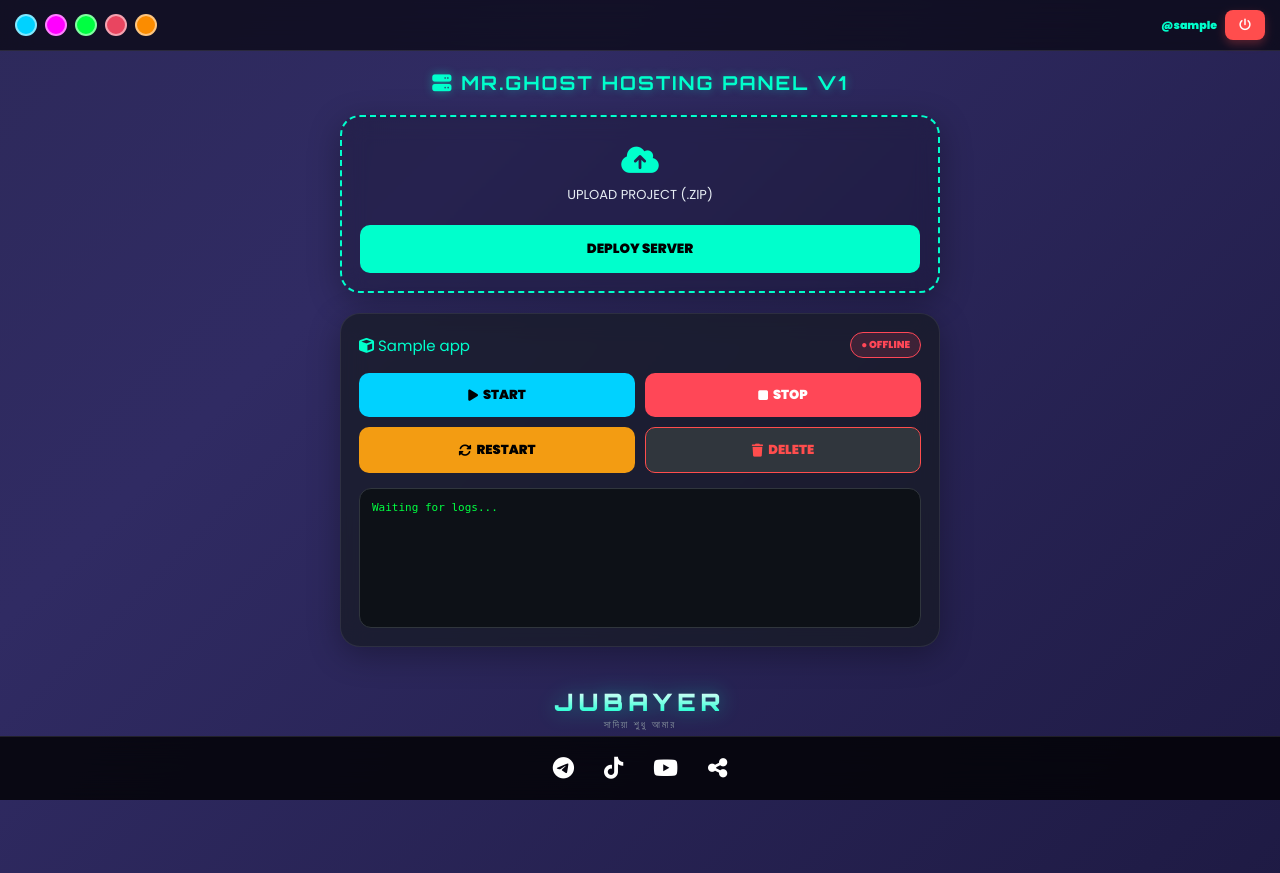
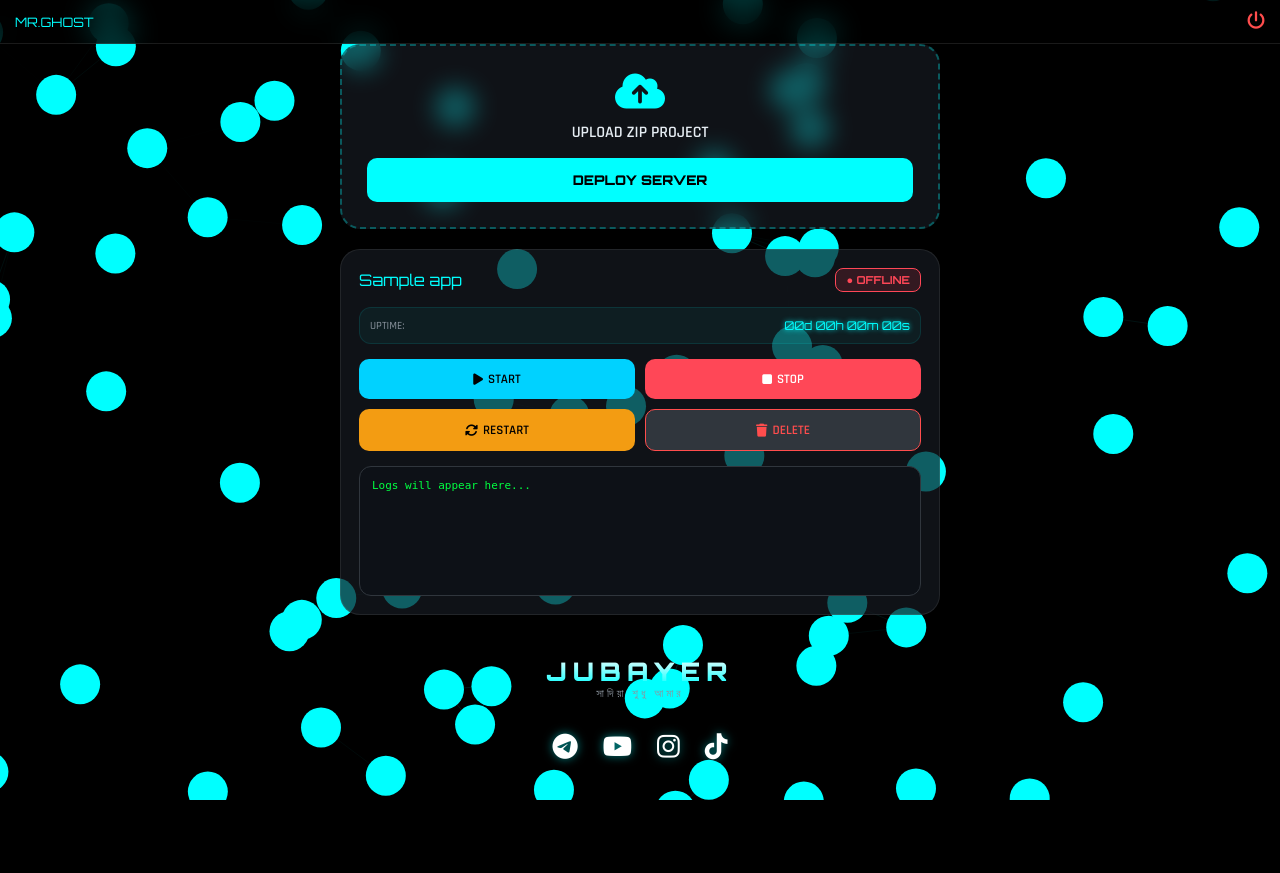
Before and after one commit to 9xjubayer/Mr.Ghost-Hosting-Pan, a Flask app: template templates/index.html in a window 1280 px wide. After the commit the page ends 800 px from the top, so only its background shows below. Run offline with Flask 3, Linux system fonts and the light colour scheme; the visitor is signed in with stand-in values (Sample User, id 1); the template is opened without the code that fills it: most values are stand-ins (such as "Sample title", 1, 10 or a date in 2020); some libraries are stand-ins or nearby versions.

Commit message:
Add files via upload

```diff
--- a/templates/index.html
+++ b/templates/index.html
@@ -4,218 +4,101 @@
     <title>JUBAYER - Ultra Hosting Panel</title>
     <meta charset="utf-8">
     <meta name="viewport" content="width=device-width, initial-scale=1.0, maximum-scale=1.0, user-scalable=no">
+    <link href="https://fonts.googleapis.com/css2?family=Orbitron:wght@400;700;900&family=Rajdhani:wght@300;500;600;700&display=swap" rel="stylesheet">
     <link rel="stylesheet" href="https://cdnjs.cloudflare.com/ajax/libs/font-awesome/6.4.0/css/all.min.css">
     <script src="https://cdn.jsdelivr.net/npm/sweetalert2@11"></script>
     <style>
-        @import url('https://fonts.googleapis.com/css2?family=Poppins:wght@300;400;600;900&family=Orbitron:wght@400;700;900&display=swap');
-
         :root {
-            --bg-gradient: linear-gradient(-45deg, #0f0c29, #302b63, #24243e, #00d2ff);
-            --accent: #00ffcc;
+            --bg-color: #000000;
+            --primary: #00ffff;
+            --accent: #00ffff;
             --box-bg: rgba(22, 27, 34, 0.7);
             --text-glow: rgba(0, 255, 204, 0.4);
+            --font-head: 'Orbitron', sans-serif;
+            --font-body: 'Rajdhani', sans-serif;
         }
 
-        /* Themes */
-        [data-theme="cyber"] { --bg-gradient: linear-gradient(-45deg, #000, #1a0033, #000, #ff00ff); --accent: #ff00ff; --text-glow: rgba(255, 0, 255, 0.5); }
-        [data-theme="purple"] { --bg-gradient: linear-gradient(-45deg, #2d004d, #1a0033, #6a0572, #a4508b); --accent: #e0aaff; --text-glow: rgba(224, 170, 255, 0.5); }
-        [data-theme="sunset"] { --bg-gradient: linear-gradient(-45deg, #ff512f, #dd2476, #fb8c00, #ff512f); --accent: #ffd700; --text-glow: rgba(255, 215, 0, 0.5); }
-        [data-theme="matrix"] { --bg-gradient: linear-gradient(to bottom, #000, #050505); --accent: #00ff41; --text-glow: rgba(0, 255, 65, 0.5); }
-        [data-theme="3dcar"] { --bg-gradient: linear-gradient(-45deg, #1a1a2e, #16213e, #0f3460); --accent: #e94560; --text-glow: rgba(233, 69, 96, 0.5); }
-
-        * { margin: 0; padding: 0; box-sizing: border-box; font-family: 'Poppins', sans-serif; -webkit-tap-highlight-color: transparent; }
+        * { margin: 0; padding: 0; box-sizing: border-box; -webkit-tap-highlight-color: transparent; }
 
         body {
-            background: var(--bg-gradient);
-            background-size: 400% 400%;
-            animation: gradientBG 15s ease infinite;
+            background-color: var(--bg-color);
             color: #e6edf3;
+            font-family: var(--font-body);
             min-height: 100vh;
             padding-bottom: 120px;
             overflow-x: hidden;
-            transition: 0.5s ease;
         }
 
-        @keyframes gradientBG {
-            0% { background-position: 0% 50%; }
-            50% { background-position: 100% 50%; }
-            100% { background-position: 0% 50%; }
+        #particles-js { position: fixed; top: 0; left: 0; width: 100%; height: 100%; z-index: -1; }
+
+        .user-bar {
+            background: rgba(0, 0, 0, 0.8); padding: 10px 15px; display: flex;
+            justify-content: space-between; align-items: center; backdrop-filter: blur(15px);
+            position: sticky; top: 0; z-index: 1000; border-bottom: 1px solid rgba(255,255,255,0.1);
         }
 
-        /* SweetAlert Custom Styling */
-        .swal2-popup {
-            background: rgba(15, 20, 30, 0.95) !important;
-            backdrop-filter: blur(20px) !important;
-            border: 1px solid var(--accent) !important;
-            border-radius: 25px !important;
-            color: #fff !important;
+        .container { width: 94%; max-width: 600px; margin: 0 auto; position: relative; z-index: 1; }
+
+        .upload-card {
+            background: var(--box-bg); padding: 25px; border-radius: 20px;
+            border: 2px dashed rgba(0, 255, 255, 0.3); backdrop-filter: blur(12px);
+            margin-bottom: 20px; transition: 0.3s;
         }
-        .swal2-title { color: var(--accent) !important; font-family: 'Orbitron', sans-serif !important; }
-        .swal2-confirm { background: #ff4d4d !important; color: #fff !important; font-weight: bold !important; border-radius: 10px !important; }
-        .swal2-cancel { background: #30363d !important; color: #fff !important; border-radius: 10px !important; }
+        .upload-btn { background: var(--accent); color: #000; font-weight: 800; font-family: var(--font-head); border:none; border-radius:10px; padding: 14px; width: 100%; margin-top: 15px; cursor: pointer; text-transform: uppercase; }
 
-        /* Header & Navigation */
-        .user-bar {
-            background: rgba(0, 0, 0, 0.6);
-            padding: 10px 15px;
-            display: flex;
-            justify-content: space-between;
-            align-items: center;
-            backdrop-filter: blur(15px);
-            position: sticky;
-            top: 0;
-            z-index: 1000;
-            border-bottom: 1px solid rgba(255,255,255,0.1);
-        }
+        .box { background: var(--box-bg); padding: 18px; border-radius: 20px; border: 1px solid rgba(255, 255, 255, 0.08); margin-bottom: 20px; }
 
-        .theme-panel { display: flex; gap: 8px; }
-        .theme-dot { width: 22px; height: 22px; border-radius: 50%; cursor: pointer; border: 2px solid rgba(255,255,255,0.5); transition: 0.3s; }
-        .theme-dot:hover { transform: scale(1.2); border-color: #fff; }
-
-        .logout-btn { background: #ff4d4d; color: white; text-decoration: none; padding: 6px 14px; border-radius: 8px; font-size: 12px; font-weight: bold; box-shadow: 0 4px 10px rgba(255,77,77,0.3); }
-
-        h1.main-head {
-            text-align: center;
-            color: var(--accent);
-            margin: 20px 0;
-            font-family: 'Orbitron', sans-serif;
-            font-size: 1.2rem;
-            letter-spacing: 2px;
-            text-shadow: 0 0 10px var(--text-glow);
-        }
-
-        .container { width: 94%; max-width: 600px; margin: 0 auto; }
-
-        .box {
-            background: var(--box-bg);
-            padding: 18px;
-            border-radius: 20px;
-            border: 1px solid rgba(255, 255, 255, 0.08);
-            backdrop-filter: blur(12px);
-            margin-bottom: 20px;
-            box-shadow: 0 8px 32px rgba(0,0,0,0.3);
-        }
-
-        .upload-card { border: 2px dashed var(--accent); text-align: center; background: rgba(0,0,0,0.2); }
-
-        .upload-btn {
-            background: var(--accent);
-            color: #000;
-            font-weight: 900;
-            border:none;
-            border-radius:10px;
-            padding: 14px;
-            width: 100%;
-            margin-top: 10px;
-            cursor: pointer;
+        /* স্ট্যাটাস বক্স স্টাইল */
+        .status-badge {
+            padding: 4px 10px;
+            border-radius: 8px;
+            font-size: 11px;
+            font-weight: bold;
+            font-family: var(--font-head);
+            display: inline-block;
             text-transform: uppercase;
         }
-
-        .app-title {
-            color: var(--accent);
-            font-family:'Orbitron';
-            font-size: 15px;
-            display: flex;
-            justify-content: space-between;
-            align-items: center;
-            margin-bottom: 15px;
-        }
-
-        .status-badge {
-            font-size: 10px;
-            padding: 4px 10px;
-            border-radius: 20px;
-            font-weight: 800;
-        }
-        .status-running { background: rgba(0, 255, 65, 0.15); color: #00ff41; border: 1px solid #00ff41; box-shadow: 0 0 8px rgba(0, 255, 65, 0.3); }
+        .status-running { background: rgba(0, 255, 65, 0.15); color: #00ff41; border: 1px solid #00ff41; }
         .status-offline { background: rgba(255, 71, 87, 0.15); color: #ff4757; border: 1px solid #ff4757; }
 
+        .runtime-container { margin: 10px 0 15px 0; padding: 10px; background: rgba(0, 255, 255, 0.05); border-radius: 12px; border: 1px solid rgba(0, 255, 255, 0.1); display: flex; align-items: center; justify-content: space-between; }
+        .runtime-clock { font-family: var(--font-head); font-size: 12px; color: var(--accent); text-shadow: 0 0 5px var(--accent); }
+
         .button-grid { display: grid; grid-template-columns: repeat(2, 1fr); gap: 10px; }
-        .btn-m {
-            padding: 12px;
-            border-radius: 10px;
-            text-decoration: none;
-            text-align: center;
-            font-size: 13px;
-            font-weight: bold;
-            display: flex;
-            align-items: center;
-            justify-content: center;
-            gap: 5px;
-            cursor: pointer;
-            border: none;
-        }
+        .btn-m { padding: 12px; border-radius: 10px; text-decoration: none; text-align: center; font-size: 13px; font-weight: 600; display: flex; align-items: center; justify-content: center; gap: 5px; border: none; font-family: var(--font-body); }
         .run { background: #00d2ff; color: #000; }
         .stop { background: #ff4757; color: #fff; }
         .restart { background: #f39c12; color: #000; }
         .delete { background: #30363d; color: #ff4d4d; border: 1px solid #ff4d4d; }
 
-        pre {
-            background: #0d1117;
-            color: #00ff41;
-            padding: 12px;
-            height: 140px;
-            overflow-y: auto;
-            border-radius: 12px;
-            border: 1px solid #30363d;
-            font-size: 11px;
-            margin-top: 15px;
-            white-space: pre-wrap;
-            font-family: monospace;
-        }
+        pre { background: #0d1117; color: #00ff41; padding: 12px; height: 130px; overflow-y: auto; border-radius: 12px; border: 1px solid #30363d; font-size: 11px; margin-top: 15px; }
 
         .branding { text-align: center; padding: 20px 0; }
-        .jubayer-text {
-            font-size: 1.5rem; font-weight: 900;
-            font-family: 'Orbitron', sans-serif; letter-spacing: 5px;
-            background: linear-gradient(to bottom, #fff, var(--accent));
-            -webkit-background-clip: text; -webkit-text-fill-color: transparent;
-            filter: drop-shadow(0 0 10px var(--text-glow));
-        }
+        .jubayer-text { font-size: 1.6rem; font-weight: 900; font-family: var(--font-head); letter-spacing: 6px; background: linear-gradient(to bottom, #fff, var(--accent)); -webkit-background-clip: text; -webkit-text-fill-color: transparent; }
 
         .social-bar {
-            background: rgba(0, 0, 0, 0.8);
-            backdrop-filter: blur(20px);
-            padding: 15px;
-            position: fixed;
-            bottom: 0; width: 100%;
-            display: flex; justify-content: center; gap: 30px;
-            border-top: 1px solid rgba(255,255,255,0.1);
+            background: transparent; padding: 15px; position: fixed;
+            bottom: 20px; width: 100%; display: flex; justify-content: center; gap: 25px; border: none; z-index: 1001;
         }
-        .social-icon { color: white; font-size: 22px; transition: 0.3s; }
-        .social-icon:hover { color: var(--accent); transform: scale(1.2); }
-
-        #matrix-canvas { position: fixed; top: 0; left: 0; width: 100%; height: 100%; z-index: -1; pointer-events: none; opacity: 0.3; display: none; }
-        [data-theme="matrix"] #matrix-canvas { display: block; }
+        .social-icon { color: white; font-size: 26px; transition: 0.3s; text-shadow: 0 0 10px rgba(0, 255, 255, 0.5); }
     </style>
 </head>
-<body data-theme="default">
+<body>
 
-<canvas id="matrix-canvas"></canvas>
+<div id="particles-js"></div>
 
 <div class="user-bar">
-    <div class="theme-panel">
-        <div class="theme-dot" style="background: #00d2ff;" onclick="setTheme('default')"></div>
-        <div class="theme-dot" style="background: #ff00ff;" onclick="setTheme('cyber')"></div>
-        <div class="theme-dot" style="background: #00ff41;" onclick="setTheme('matrix')"></div>
-        <div class="theme-dot" style="background: #e94560;" onclick="setTheme('3dcar')"></div>
-        <div class="theme-dot" style="background: #fb8c00;" onclick="setTheme('sunset')"></div>
-    </div>
-    <div style="display:flex; align-items:center; gap:8px;">
-        <span style="font-size:11px; color:var(--accent); font-weight:bold;">@{{ session['username'] }}</span>
-        <a href="/logout" class="logout-btn"><i class="fa-solid fa-power-off"></i></a>
-    </div>
+    <div style="font-family: var(--font-head); color: var(--accent); font-size: 13px;">MR.GHOST</div>
+    <a href="/logout" style="color:#ff4d4d; font-size:18px;"><i class="fa-solid fa-power-off"></i></a>
 </div>
 
-<h1 class="main-head"><i class="fa-solid fa-server"></i> MR.GHOST HOSTING PANEL V1</h1>
-
 <div class="container">
-    <div class="box upload-card">
-        <form method="POST" action="/upload" enctype="multipart/form-data">
+    <div class="upload-card">
+        <form id="uploadForm" method="POST" action="/upload" enctype="multipart/form-data">
             <input type="file" name="file" id="fileInput" accept=".zip" required style="display:none;">
-            <label for="fileInput" id="fileNameDisplay" style="cursor:pointer; display:block; padding: 10px; font-size: 13px;">
-                <i class="fa-solid fa-cloud-arrow-up" style="font-size: 30px; color: var(--accent); margin-bottom:10px; display:block;"></i>
-                UPLOAD PROJECT (.ZIP)
+            <label for="fileInput" style="cursor:pointer; display:block; text-align: center;">
+                <i class="fa-solid fa-cloud-arrow-up" style="font-size: 40px; color: var(--accent);"></i>
+                <div style="margin-top:10px; font-weight: 600;">UPLOAD ZIP PROJECT</div>
             </label>
             <button type="submit" class="upload-btn">DEPLOY SERVER</button>
         </form>
@@ -223,144 +106,97 @@
 
     {% for app in apps %}
     <div class="box">
-        <div class="app-title">
-            <span><i class="fa-solid fa-cube"></i> {{ app.name }}</span>
+        <div style="display:flex; justify-content:space-between; align-items: center; margin-bottom:15px; font-family: var(--font-head);">
+            <span style="color: var(--accent);">{{ app.name }}</span>
             <span id="status-{{ app.name }}" class="status-badge {% if app.running %}status-running{% else %}status-offline{% endif %}">
-                {% if app.running %}● RUNNING{% else %}● OFFLINE{% endif %}
+                ● {% if app.running %}RUNNING{% else %}OFFLINE{% endif %}
             </span>
         </div>
 
-        <div class="button-grid">
-            <a href="{{ url_for('run', name=app.name) }}" class="btn-m run"><i class="fa-solid fa-play"></i> START</a>
-            <a href="{{ url_for('stop', name=app.name) }}" class="btn-m stop"><i class="fa-solid fa-stop"></i> STOP</a>
-            <a href="{{ url_for('restart', name=app.name) }}" class="btn-m restart"><i class="fa-solid fa-rotate"></i> RESTART</a>
-            <button onclick="confirmDelete('{{ app.name }}', '{{ url_for('delete', name=app.name) }}')" class="btn-m delete">
-                <i class="fa-solid fa-trash"></i> DELETE
-            </button>
+        <div class="runtime-container">
+            <span style="font-size: 11px; color: #8b949e;">UPTIME:</span>
+            <span class="runtime-clock" id="timer-{{ app.name }}">00d 00h 00m 00s</span>
         </div>
 
-        <pre id="log-{{ app.name }}">Waiting for logs...</pre>
+        <div class="button-grid">
+            <a href="/run/{{ app.name }}" class="btn-m run"><i class="fa-solid fa-play"></i> START</a>
+            <a href="/stop/{{ app.name }}" class="btn-m stop"><i class="fa-solid fa-stop"></i> STOP</a>
+            <a href="/restart/{{ app.name }}" class="btn-m restart"><i class="fa-solid fa-rotate"></i> RESTART</a>
+            <button onclick="confirmDelete('{{ app.name }}', '/delete/{{ app.name }}')" class="btn-m delete"><i class="fa-solid fa-trash"></i> DELETE</button>
+        </div>
+        <pre id="log-{{ app.name }}">Logs will appear here...</pre>
     </div>
     {% endfor %}
 
     <div class="branding">
         <h1 class="jubayer-text">JUBAYER</h1>
-        <p style="font-size: 10px; color: #8b949e; letter-spacing: 2px;">সাদিয়া শুধু আমার</p>
+        <p style="font-size: 11px; color: #8b949e; letter-spacing: 3px;">সাদিয়া শুধু আমার</p>
     </div>
 </div>
 
 <div class="social-bar">
     <a href="https://t.me/mr_ghost34" target="_blank" class="social-icon"><i class="fa-brands fa-telegram"></i></a>
-    <a href="https://www.tiktok.com/@9x_jubayer_" target="_blank" class="social-icon"><i class="fa-brands fa-tiktok"></i></a>
     <a href="https://youtube.com/@mr.ghost-34" target="_blank" class="social-icon"><i class="fa-brands fa-youtube"></i></a>
-    <a href="javascript:void(0)" onclick="shareSystem()" class="social-icon"><i class="fa-solid fa-share-nodes"></i></a>
+    <a href="https://instagram.com/your_insta" target="_blank" class="social-icon"><i class="fa-brands fa-instagram"></i></a>
+    <a href="https://tiktok.com/@your_tiktok" target="_blank" class="social-icon"><i class="fa-brands fa-tiktok"></i></a>
 </div>
 
+<script src="https://cdn.jsdelivr.net/particles.js/2.0.0/particles.min.js"></script>
 <script>
-    // Theme Switcher
-    function setTheme(themeName) {
-        document.body.setAttribute('data-theme', themeName);
-        localStorage.setItem('selectedTheme', themeName);
-    }
-    const savedTheme = localStorage.getItem('selectedTheme') || 'default';
-    setTheme(savedTheme);
+    let startTimes = {};
 
-    // File Input Display
-    document.getElementById('fileInput').addEventListener('change', function() {
-        if (this.files[0]) {
-            document.getElementById('fileNameDisplay').innerHTML = `<i class="fa-solid fa-file-zipper" style="font-size: 30px; color: #00ff41; margin-bottom:10px; display:block;"></i> ✅ ${this.files[0].name}`;
+    particlesJS('particles-js', {
+        "particles": {
+            "number": { "value": 60 },
+            "color": { "value": "#00ffff" },
+            "line_linked": { "enable": true, "color": "#00ffff", "opacity": 0.2 },
+            "move": { "enable": true, "speed": 3 }
         }
     });
 
-    // Real-time Logs & Status
     function updateSystem() {
-        const logBoxes = document.querySelectorAll('pre[id^="log-"]');
-        logBoxes.forEach(box => {
-            const appName = box.id.replace('log-', '');
-            fetch(`/get_log/${appName}`)
-                .then(res => res.json())
-                .then(data => {
-                    if (box.innerText !== data.log) {
-                        box.innerText = data.log;
-                        box.scrollTop = box.scrollHeight;
-                    }
-                    const badge = document.getElementById(`status-${appName}`);
+        {% for app in apps %}
+            fetch('/get_log/{{ app.name }}').then(res => res.json()).then(data => {
+                const badge = document.getElementById('status-{{ app.name }}');
+                const timerEl = document.getElementById('timer-{{ app.name }}');
+                const logBox = document.getElementById('log-{{ app.name }}');
+
+                if (data.log) logBox.innerText = data.log;
+
                 if (data.status === "RUNNING") {
                     badge.innerText = "● RUNNING";
                     badge.className = "status-badge status-running";
+                    if (data.start_time > 0) startTimes['{{ app.name }}'] = data.start_time;
                 } else {
                     badge.innerText = "● OFFLINE";
                     badge.className = "status-badge status-offline";
+                    timerEl.innerText = "00d 00h 00m 00s";
+                    delete startTimes['{{ app.name }}'];
                 }
-                }).catch(e => {});
             });
+        {% endfor %}
     }
 
-    if (document.querySelectorAll('pre[id^="log-"]').length > 0) {
-        setInterval(updateSystem, 3000);
-    }
-
-    // Matrix Rain Effect
-    const canvas = document.getElementById('matrix-canvas');
-    const ctx = canvas.getContext('2d');
-    function initMatrix() {
-        canvas.width = window.innerWidth;
-        canvas.height = window.innerHeight;
-        const fontSize = 14;
-        const columns = canvas.width / fontSize;
-        const drops = Array(Math.floor(columns)).fill(1);
-        function draw() {
-            ctx.fillStyle = "rgba(0, 0, 0, 0.05)";
-            ctx.fillRect(0, 0, canvas.width, canvas.height);
-            ctx.fillStyle = getComputedStyle(document.body).getPropertyValue('--accent');
-            ctx.font = fontSize + "px monospace";
-            for (let i = 0; i < drops.length; i++) {
-                const text = Math.floor(Math.random()*2);
-                ctx.fillText(text, i * fontSize, drops[i] * fontSize);
-                if (drops[i] * fontSize > canvas.height && Math.random() > 0.975) drops[i] = 0;
-                drops[i]++;
-            }
-        }
-        setInterval(draw, 50);
-    }
-    initMatrix();
-
-    // Custom Animated Delete Confirmation
-    function confirmDelete(appName, deleteUrl) {
-        Swal.fire({
-            title: 'ডিলিট করতে চান?',
-            text: `আপনি কি "${appName}" প্রজেক্টটি চিরতরে মুছে ফেলতে চান?`,
-            icon: 'warning',
-            showCancelButton: true,
-            confirmButtonText: 'হ্যাঁ, ডিলিট করুন!',
-            cancelButtonText: 'না, থাক',
-            background: 'rgba(15, 20, 30, 0.95)',
-            showClass: {
-                popup: 'animate__animated animate__headShake' // ঝাঁকুনি এনিমেশন
-            }
-        }).then((result) => {
-            if (result.isConfirmed) {
-                // Success loading animation
-                Swal.fire({
-                    title: 'মুছে ফেলা হচ্ছে...',
-                    html: 'ফাইল ডিলিট করা হচ্ছে, অনুগ্রহ করে অপেক্ষা করুন।',
-                    timer: 1500,
-                    timerProgressBar: true,
-                    didOpen: () => {
-                        Swal.showLoading();
-                        window.location.href = deleteUrl;
-                    }
-                });
+    function runTimers() {
+        Object.keys(startTimes).forEach(name => {
+            const diff = Date.now() - startTimes[name];
+            if (diff > 0) {
+                const d = Math.floor(diff / 86400000);
+                const h = Math.floor((diff % 86400000) / 3600000);
+                const m = Math.floor((diff % 3600000) / 60000);
+                const s = Math.floor((diff % 60000) / 1000);
+                document.getElementById(`timer-${name}`).innerText =
+                    `${String(d).padStart(2,'0')}d ${String(h).padStart(2,'0')}h ${String(m).padStart(2,'0')}m ${String(s).padStart(2,'0')}s`;
             }
         });
     }
 
-    function shareSystem() {
-        if (navigator.share) {
-            navigator.share({ title: 'MR.GHOST HOSTING PANEL V1', url: window.location.href });
-        } else {
-            alert("Link: " + window.location.href);
-        }
+    setInterval(updateSystem, 3000);
+    setInterval(runTimers, 1000);
+
+    function confirmDelete(name, url) {
+        Swal.fire({ title: 'মুছে ফেলবেন?', text: `${name} মুছে ফেলা হবে!`, icon: 'warning', showCancelButton: true, confirmButtonColor: '#ff4d4d', background: '#0a0a0a', color: '#fff' })
+        .then(res => { if(res.isConfirmed) window.location.href = url; });
     }
 </script>
 </body>
```
Lines whose indentation alone changed are shown as unchanged.
